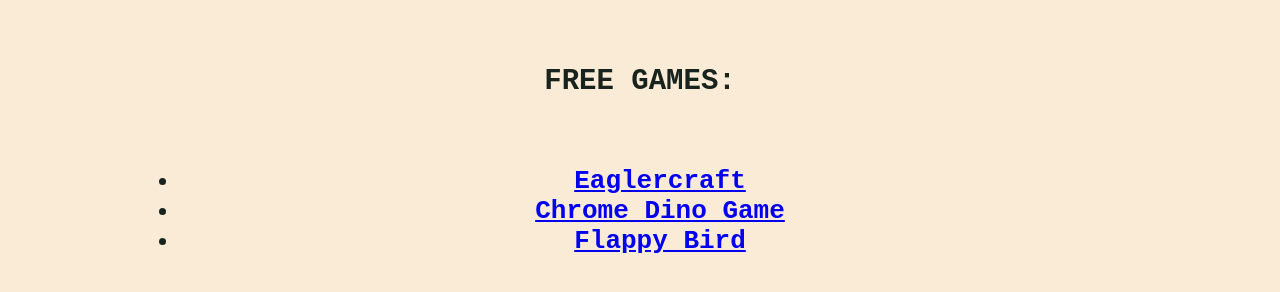
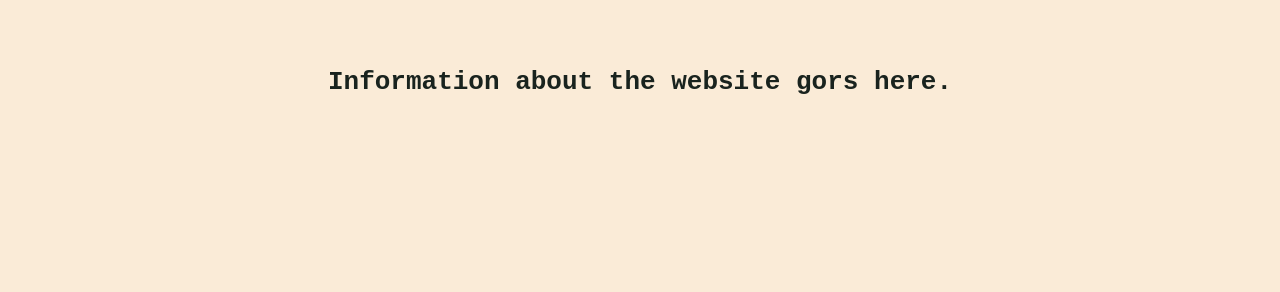
Before and after one commit to pixelatedeagle131/pixelatedeagle131.github.io, a website: page web/about.html in a window 1280 px wide. Shown: the part 270-562 px from the top of the page. Drawn offline with Linux system fonts and the light colour scheme.

Commit message:
Update about.html to remove games section
Removed the free games section and added a new information heading.

```diff
--- a/web/about.html
+++ b/web/about.html
@@ -51,14 +51,7 @@
     <div class="center">
       <h1>About This Website</h1></br>
 
-      <h2>
-	FREE GAMES:
-      </h2></br>
-		<h3><ul>
-			<li><a href="../eagler.html">Eaglercraft</a></li>
-			<li><a href="../dino.html">Chrome Dino Game</a></li>
-			<li><a href="../flappy-bird.html">Flappy Bird</a></li>
-		</ul></h3>
+      <h3>Information about the website gors here.</h3><br>
     </div>
   </section>
   <!-- <div class="footer" style="margin-top:160px">© & Cedar, Incorporated, 2026</div> -->
```
